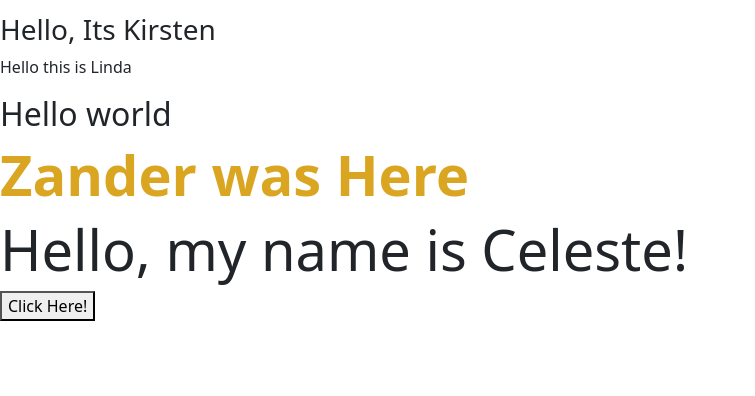
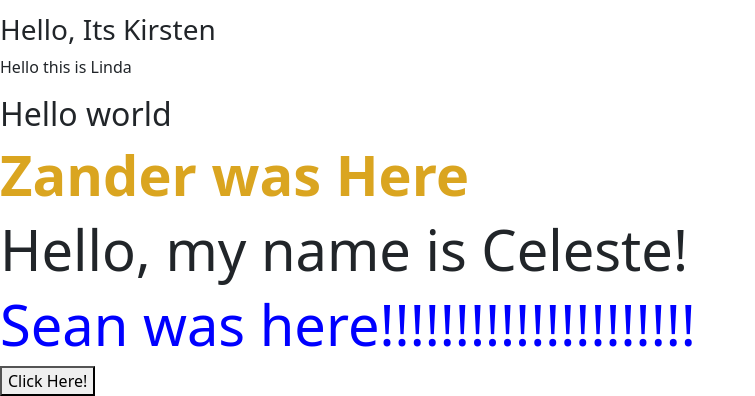
Before and after one commit to paulowi/DV100_T4_ClassProject_CocktailGuide, a plain HTML site: page index.html in a window 1280 px wide. Shown: the part 683-1079 px from the top of the page, without its empty margins (0-755 px from the left). Before the commit the page ends 1004 px from the top, so only its background shows below. Drawn offline with nearby package versions, Linux system fonts and the light colour scheme.

Commit message:
Added Sean was here

```diff
--- a/index.html
+++ b/index.html
@@ -47,7 +47,7 @@
     <h2>Hello world</h2>
     <h1 style="color: goldenrod;"><strong>Zander was Here</strong></h1>
     <h1>Hello, my name is Celeste!</h1>
-
+    <h1 style="color: blue"> Sean was here!!!!!!!!!!!!!!!!!!!!!</h1>
     <button>Click Here!</button>
     <!-- ------------------------------------------------------------------------------------------------ -->
     <!-- Nav Bar -->
```
